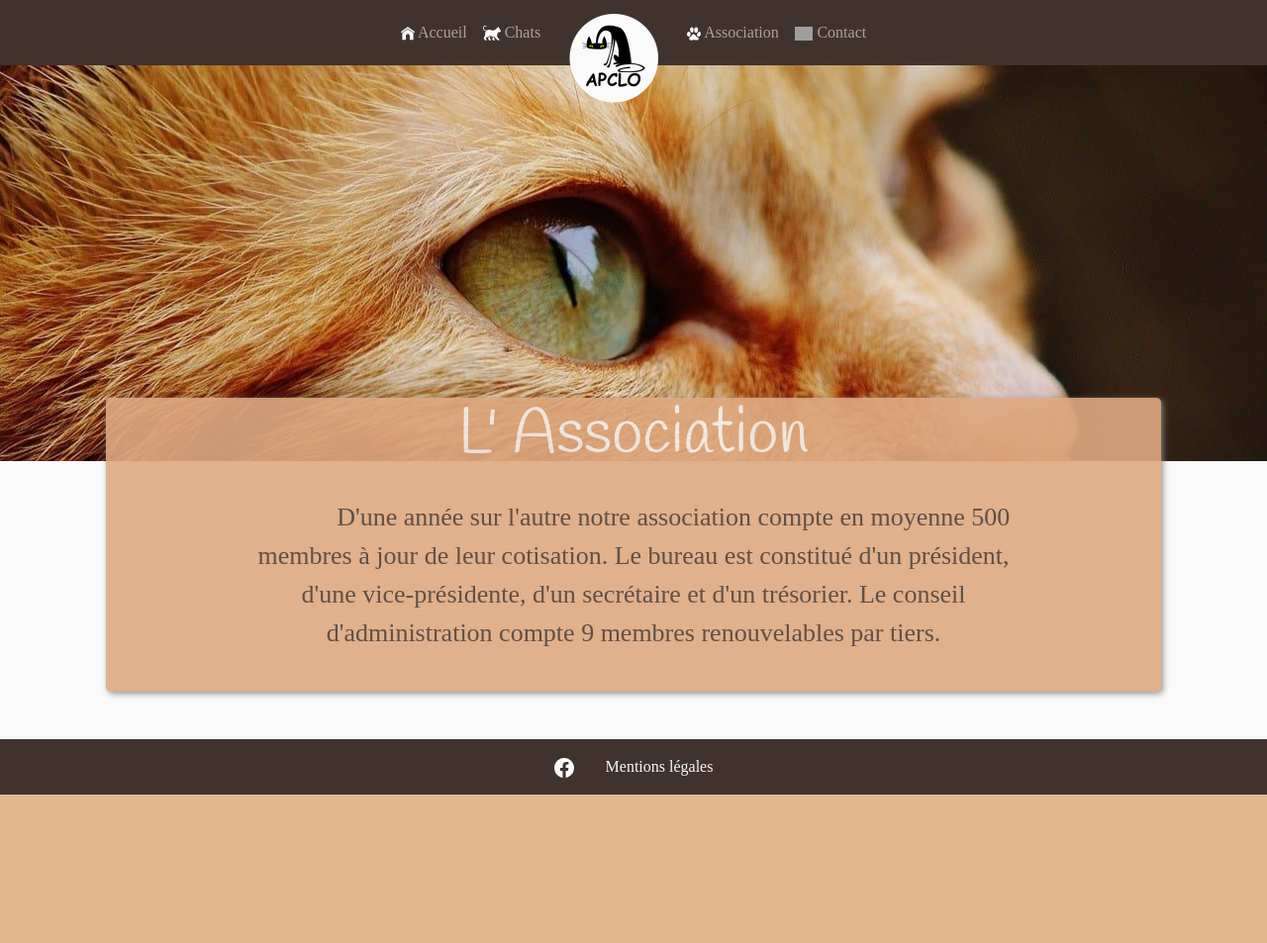
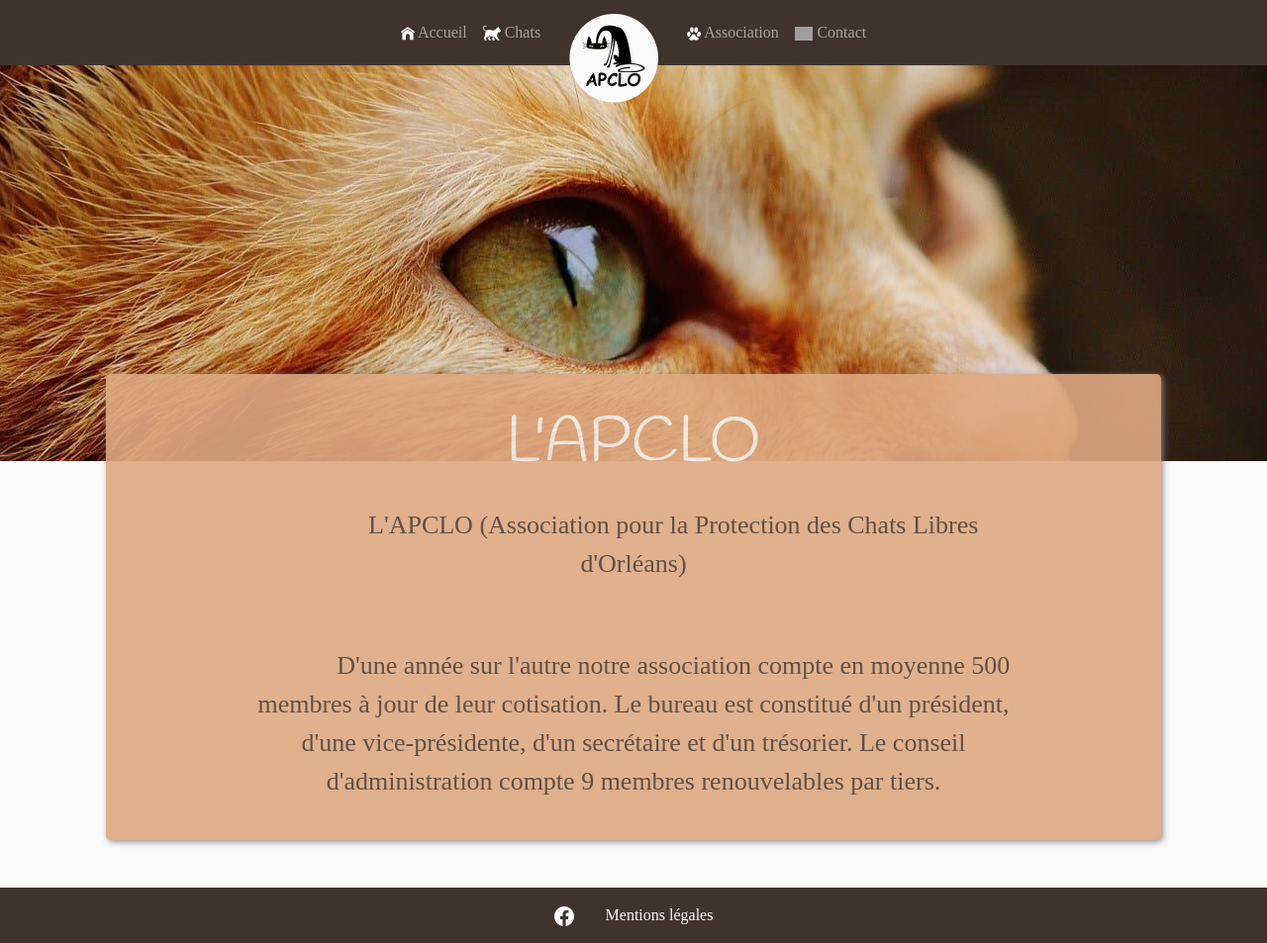
Before and after one commit to WildCodeSchool/orleans-202109-php-projet-apclo, a PHP site: template src/View/Association/index.html.twig in a window 1280 px wide. Shown: the whole page at 99% size. Before the commit the page ends 803 px from the top, so only its background shows below. Run offline with PHP 8.4, Linux system fonts and the light colour scheme; the template is opened without the code that fills it, so the values that code supplies are empty; some libraries are stand-ins or nearby versions; some web fonts are replaced; grey boxes are pictures that could not be loaded.

Commit message:
change Association to APCLO

```diff
--- a/src/View/Association/index.html.twig
+++ b/src/View/Association/index.html.twig
@@ -10,9 +10,10 @@
 			</head>
 			<body>
 				<div class="banner_asso col-10 mb-5 rounded-3 m-auto">
-					<div class="title p-0">
-						<h1>L' Association</h1>
+					<div class="title p-0 pt-2">
+						<h1>L'APCLO</h1>
 						<div class="text-center">
+							<p>L'APCLO (Association pour la Protection des Chats Libres d'Orléans)</p>
 							<p>D'une année sur l'autre notre association compte en moyenne 500 membres à jour de leur cotisation.
 							Le bureau est constitué d'un président, d'une vice-présidente, d'un secrétaire et d'un trésorier.
 							Le conseil d'administration compte 9 membres renouvelables par tiers.</p>
```
